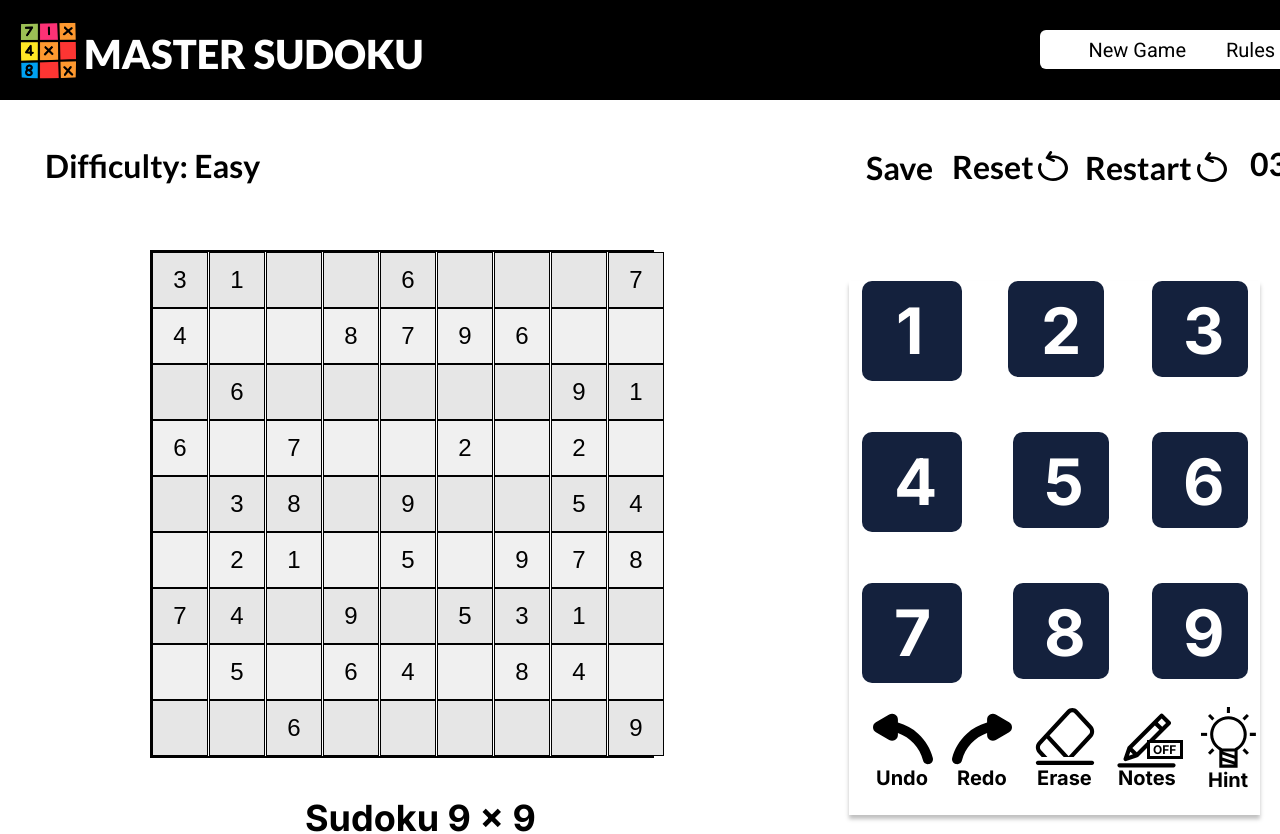
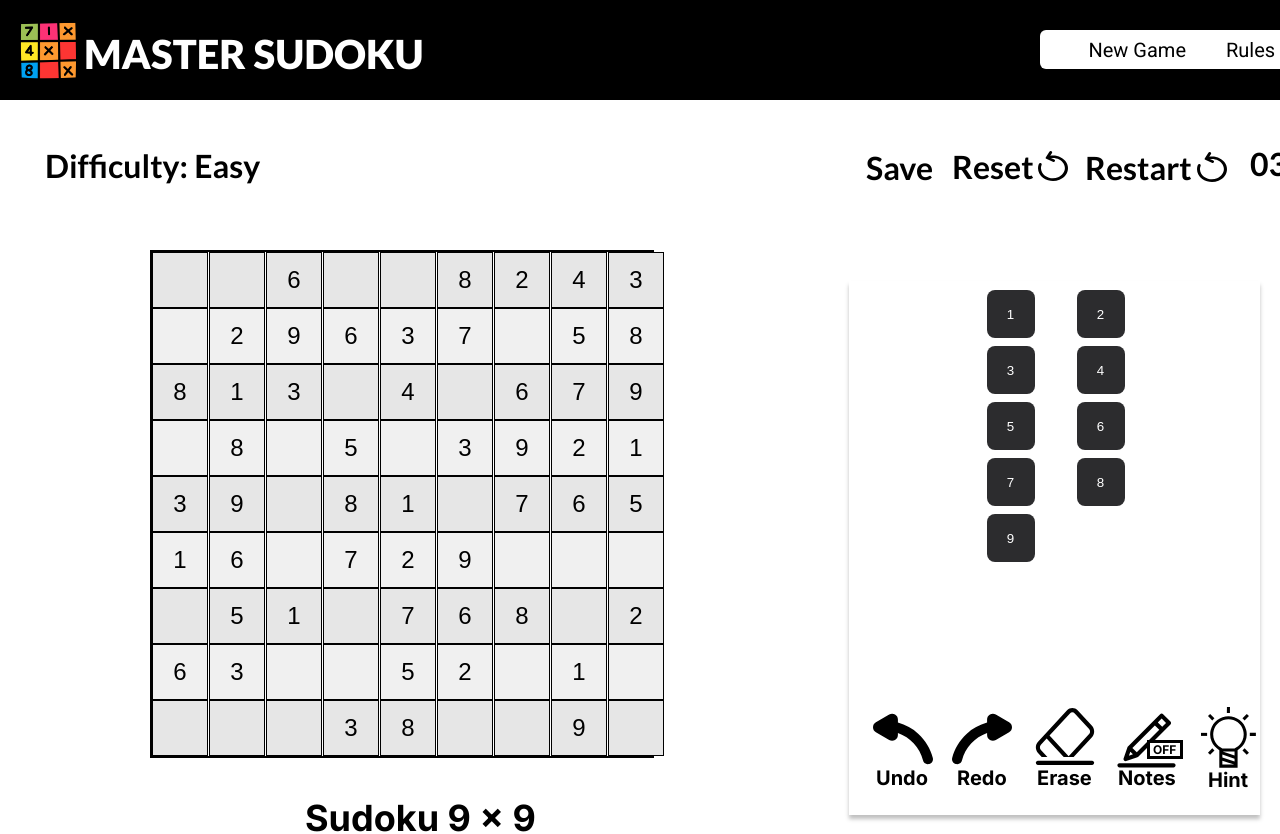
Before and after one commit to rangachimalgi/sudoku, a React (Vite) app: page /page-6-u40playu41 in a window 1280 px wide. Shown: the top 834 px of the page. Built offline with nearby package versions, Linux system fonts and the light colour scheme.

Commit message:
logic added git add .

```diff
--- a/src/screens/PagePlay/PagePlay.jsx
+++ b/src/screens/PagePlay/PagePlay.jsx
@@ -1,35 +1,113 @@
-import React, { useState } from "react";
-import { useNavigate } from "react-router-dom"; // Import useNavigate
+import React, { useState, useEffect } from "react";
+import { useNavigate } from "react-router-dom";
 import "./PagePlaystyle.css";
 
+// Function to generate a valid Sudoku board
+const generateSudokuBoard = () => {
+  const grid = Array(9)
+    .fill(null)
+    .map(() => Array(9).fill(null));
+
+  const isValid = (grid, row, col, num) => {
+    for (let x = 0; x < 9; x++) {
+      if (grid[row][x] === num || grid[x][col] === num) return false;
+    }
+    const startRow = Math.floor(row / 3) * 3;
+    const startCol = Math.floor(col / 3) * 3;
+    for (let i = 0; i < 3; i++) {
+      for (let j = 0; j < 3; j++) {
+        if (grid[startRow + i][startCol + j] === num) return false;
+      }
+    }
+    return true;
+  };
+
+  const fillGrid = (grid) => {
+    for (let row = 0; row < 9; row++) {
+      for (let col = 0; col < 9; col++) {
+        if (grid[row][col] === null) {
+          const numbers = [1, 2, 3, 4, 5, 6, 7, 8, 9].sort(
+            () => Math.random() - 0.5
+          );
+          for (let num of numbers) {
+            if (isValid(grid, row, col, num)) {
+              grid[row][col] = num;
+              if (fillGrid(grid)) return true;
+              grid[row][col] = null;
+            }
+          }
+          return false;
+        }
+      }
+    }
+    return true;
+  };
+
+  fillGrid(grid);
+  return grid;
+};
+
+// Function to remove numbers from the grid to create the puzzle
+const removeNumbers = (grid, difficulty = "easy") => {
+  const newGrid = grid.map((row) => [...row]);
+  let attempts = difficulty === "hard" ? 50 : difficulty === "medium" ? 40 : 30;
+
+  while (attempts > 0) {
+    const row = Math.floor(Math.random() * 9);
+    const col = Math.floor(Math.random() * 9);
+    if (newGrid[row][col] !== null) {
+      newGrid[row][col] = null;
+      attempts--;
+    }
+  }
+  return newGrid;
+};
+
+const isValidMove = (grid, row, col, num) => {
+  for (let x = 0; x < 9; x++) {
+    if (grid[row][x] === num || grid[x][col] === num) return false;
+  }
+  const startRow = Math.floor(row / 3) * 3;
+  const startCol = Math.floor(col / 3) * 3;
+  for (let i = 0; i < 3; i++) {
+    for (let j = 0; j < 3; j++) {
+      if (grid[startRow + i][startCol + j] === num) return false;
+    }
+  }
+  return true;
+};
+
 export const PagePlay = () => {
-  const navigate = useNavigate(); // Initialize useNavigate
+  const navigate = useNavigate();
+  const [grid, setGrid] = useState([]);
+  const [selectedCell, setSelectedCell] = useState({ row: null, col: null });
 
-  // Initialize the 9x9 grid with some pre-filled values and nulls for empty spaces
-  const [grid, setGrid] = useState([
-    [3, 4, null, 6, null, null, 7, null, null],
-    [1, null, 6, null, 3, 2, 4, 5, null],
-    [null, null, null, 7, 8, 1, null, null, 6],
-    [null, 8, null, null, null, null, 9, 6, null],
-    [6, 7, null, null, 9, 5, null, 4, null],
-    [null, 9, null, 2, null, null, 5, null, null],
-    [null, 6, null, null, null, 9, 3, 8, null],
-    [null, null, 9, 2, 5, 7, 1, 4, null],
-    [7, null, 1, null, 4, 8, null, null, 9],
-  ]);
+  useEffect(() => {
+    const fullGrid = generateSudokuBoard();
+    const puzzleGrid = removeNumbers(fullGrid, "easy");
+    setGrid(puzzleGrid);
+  }, []);
 
-  // Handle user input for editing the grid
+  const handleGridClick = () => {
+    setSelectedCell({ row: null, col: null }); // Reset selection when clicking outside the grid
+  };
+
+
   const handleInputChange = (rowIndex, colIndex, value) => {
-    if (value >= 1 && value <= 9) {
-      const newGrid = grid.map((row, i) =>
-        row.map((cell, j) => (i === rowIndex && j === colIndex ? parseInt(value, 10) : cell))
-      );
-      setGrid(newGrid);
-    } else if (value === "") {
-      const newGrid = grid.map((row, i) =>
-        row.map((cell, j) => (i === rowIndex && j === colIndex ? null : cell))
-      );
-      setGrid(newGrid);
+    if (value === "" || (value >= 1 && value <= 9)) {
+      const parsedValue = parseInt(value, 10);
+      if (!value || isValidMove(grid, rowIndex, colIndex, parsedValue)) {
+        const newGrid = grid.map((row, i) =>
+          row.map((cell, j) =>
+            i === rowIndex && j === colIndex ? (value ? parsedValue : null) : cell
+          )
+        );
+        setGrid(newGrid);
+      } else {
+        alert("Invalid move! This number conflicts with Sudoku rules.");
+      }
+    } else {
+      alert("Please enter a number between 1 and 9.");
     }
   };
 
@@ -44,11 +122,31 @@ export const PagePlay = () => {
             maxLength="1"
             value={cell || ""}
             onChange={(e) => handleInputChange(rowIndex, colIndex, e.target.value)}
-            readOnly={cell !== null} // Make the pre-filled cells read-only
+            onClick={() => setSelectedCell({ row: rowIndex, col: colIndex })}
+            readOnly={cell !== null} // Pre-filled cells are read-only
           />
         ))}
       </div>
     ));
+  };
+  const handleNumberClick = (number) => {
+    if (selectedCell.row !== null && selectedCell.col !== null) {
+      if (isValidMove(grid, selectedCell.row, selectedCell.col, number)) {
+        const newGrid = grid.map((row, i) =>
+          row.map((cell, j) => {
+            if (i === selectedCell.row && j === selectedCell.col) {
+              return number; // Set the clicked number to the active cell
+            }
+            return cell;
+          })
+        );
+        setGrid(newGrid);
+      } else {
+        alert("Invalid move! This number conflicts with Sudoku rules.");
+      }
+    } else {
+      alert("Please select a cell first!");
+    }
   };
 
   // Navigate to /page-5 on "New Game" click
@@ -77,58 +175,16 @@ export const PagePlay = () => {
         <div className="group-9">
           <div className="overlap-6">
             {/* Number buttons */}
-            <div className="group-10">
-              <div className="frame-11">
-                <div className="group-11">
-                  <div className="overlap-group-6">
-                    <div className="text-wrapper-16">1</div>
-                  </div>
-                </div>
-              </div>
-              <div className="group-12">
-                <div className="overlap-7">
-                  <div className="text-wrapper-17">2</div>
-                </div>
-              </div>
-              <div className="group-13">
-                <div className="overlap-7">
-                  <div className="text-wrapper-18">3</div>
-                </div>
-              </div>
-              <div className="frame-12">
-                <div className="group-11">
-                  <div className="overlap-group-6">
-                    <div className="text-wrapper-19">7</div>
-                  </div>
-                </div>
-              </div>
-              <div className="group-14">
-                <div className="overlap-7">
-                  <div className="text-wrapper-18">8</div>
-                </div>
-              </div>
-              <div className="group-15">
-                <div className="overlap-7">
-                  <div className="text-wrapper-18">9</div>
-                </div>
-              </div>
-              <div className="frame-13">
-                <div className="group-11">
-                  <div className="overlap-group-6">
-                    <div className="text-wrapper-19">4</div>
-                  </div>
-                </div>
-              </div>
-              <div className="group-16">
-                <div className="overlap-7">
-                  <div className="text-wrapper-20">5</div>
-                </div>
-              </div>
-              <div className="group-17">
-                <div className="overlap-7">
-                  <div className="text-wrapper-18">6</div>
-                </div>
-              </div>
+            <div className="number-buttons">
+              {Array.from({ length: 9 }, (_, i) => (
+                <button
+                  key={i}
+                  className="sudoku-number"
+                  onClick={() => handleNumberClick(i + 1)}
+                >
+                  {i + 1}
+                </button>
+              ))}
             </div>
 
             {/* Additional controls */}
@@ -138,7 +194,11 @@ export const PagePlay = () => {
             </div>
             <div className="noun-notes">
               <div className="overlap-8">
-                <img className="vector-4" alt="Vector" src="/img/vector-1.svg" />
+                <img
+                  className="vector-4"
+                  alt="Vector"
+                  src="/img/vector-1.svg"
+                />
                 <div className="group-18">
                   <div className="overlap-group-7">
                     <div className="text-wrapper-22">OFF</div>
@@ -149,7 +209,11 @@ export const PagePlay = () => {
             </div>
             <div className="group-19">
               <div className="overlap-9">
-                <img className="noun-hint" alt="Noun hint" src="/img/noun-hint-2018232-1.svg" />
+                <img
+                  className="noun-hint"
+                  alt="Noun hint"
+                  src="/img/noun-hint-2018232-1.svg"
+                />
                 <div className="text-wrapper-24">Hint</div>
               </div>
             </div>
@@ -174,7 +238,10 @@ export const PagePlay = () => {
             <div className="text-wrapper-28">MASTER SUDOKU</div>
             <img className="game-6" alt="Game" src="/img/game-1.png" />
             <div className="navigation-6">
-              <div className="tab-6" onClick={handleNewGameClick}>New Game</div> {/* Add onClick handler */}
+              <div className="tab-6" onClick={handleNewGameClick}>
+                New Game
+              </div>{" "}
+              {/* Add onClick handler */}
               <div className="tab-6">Rules</div>
               <div className="tab-6">Tips</div>
             </div>
--- a/src/screens/PagePlay/PagePlaystyle.css
+++ b/src/screens/PagePlay/PagePlaystyle.css
@@ -720,6 +720,37 @@
   background-color: #e6e6e6; /* Slightly darker color for alternating cells */
 }
 
+.number-buttons {
+  display: flex;
+  flex-wrap: wrap; /* Wrap elements to the next line as needed */
+  justify-content: space-between; /* Evenly space content */
+  width: 156px; /* Adjust width to ensure 3 buttons fit per row */
+  margin: 0 auto; /* Center the container horizontally */
+  padding: 5px; /* Padding inside the container */
+}
+
+.sudoku-number {
+  background-color: #2C2C2E;
+  color: white;
+  border: none;
+  border-radius: 8px;
+  margin: 4px; /* Margins between buttons */
+  width: 48px; /* Adjust width to fit three across based on container width */
+  height: 48px;
+  display: flex;
+  justify-content: center;
+  align-items: center;
+  cursor: pointer;
+}
+
+.sudoku-number:hover {
+  background-color: #404040;
+}
+
+.sudoku-cell.selected {
+  background-color: #add8e6; /* Light blue background for the selected cell */
+}
+
 /* Optional: Adjust font size for different screen sizes */
 @media (max-width: 768px) {
   .sudoku-cell {
```
